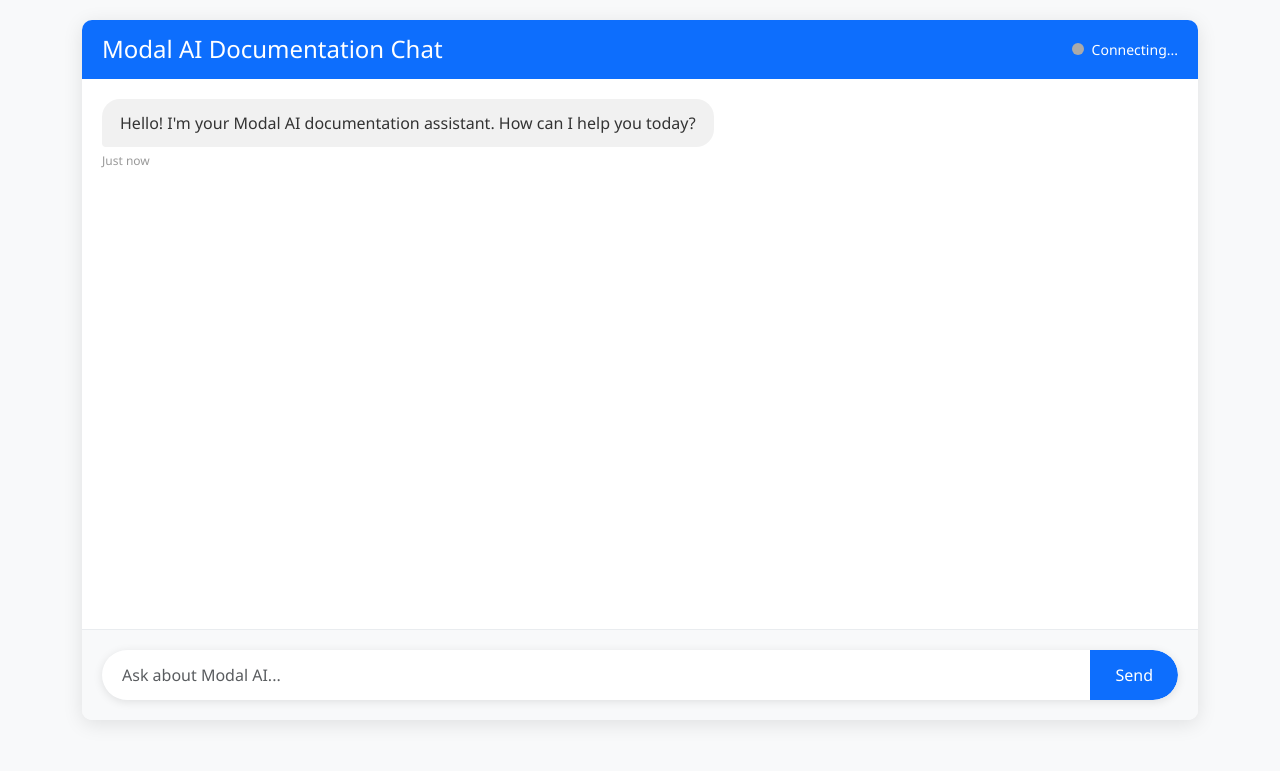
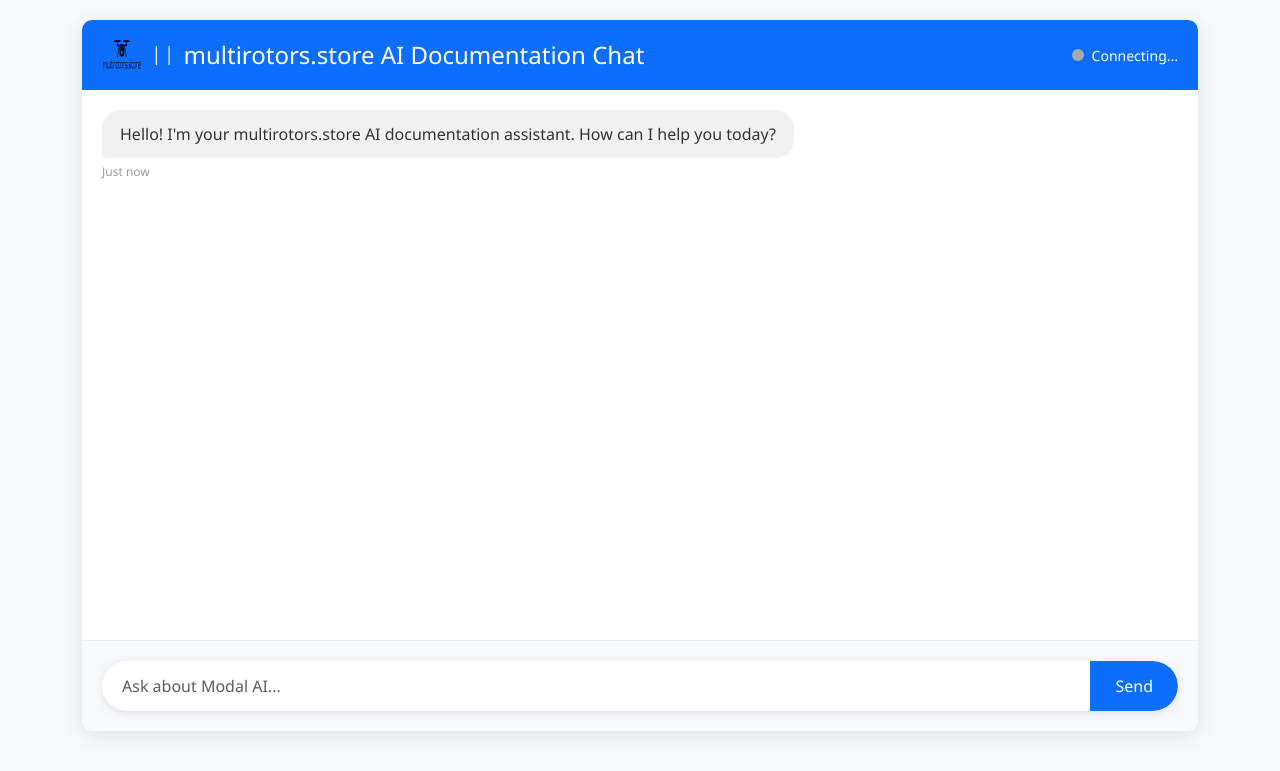
Before and after one commit to dronomyio/AI_Asistant_MR, a Flask app: page / in a window 1280 px wide. Shown: the top 771 px of the page. Run offline with Flask 3, Linux system fonts and the light colour scheme; some libraries are stand-ins or nearby versions.

Commit message:
Update index.html

```diff
--- a/templates/index.html
+++ b/templates/index.html
@@ -191,7 +191,8 @@
         <div class="chat-container">
             <div class="chat-header">
                 <div class="brand">
-                    <h4 class="mb-0">Modal AI Documentation Chat</h4>
+                    <img src="/static/MULTIROTORS.STORE-4.svg" alt="Multirotors.Store Logo" class="logo">                                              │ │
+                    <h4 class="mb-0">multirotors.store AI Documentation Chat</h4>
                 </div>
                 <div class="status-container">
                     <div class="status-indicator" id="status-indicator"></div>
@@ -201,7 +202,7 @@
             <div class="chat-messages" id="chat-messages">
                 <div class="message bot-message">
                     <div class="message-content">
-                        Hello! I'm your Modal AI documentation assistant. How can I help you today?
+                        Hello! I'm your multirotors.store AI documentation assistant. How can I help you today?
                     </div>
                     <div class="message-time">Just now</div>
                 </div>
```
